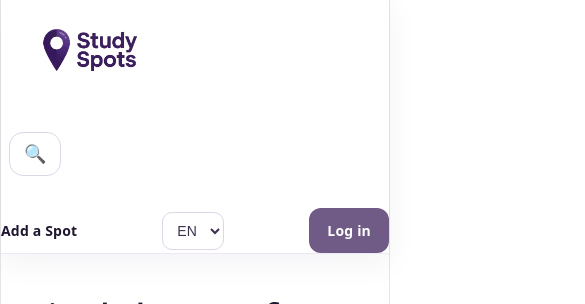
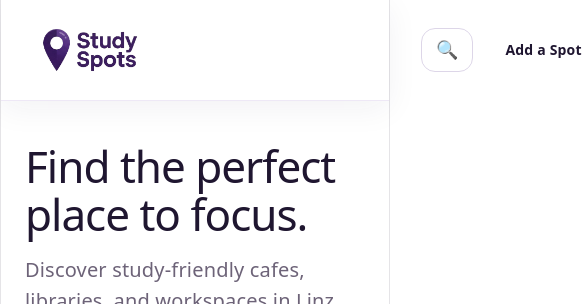
Before and after one commit to selcandalkilic/study_spots, a React (Vite) app: page / in a window 390 px wide. Shown: the top 304 px of the page, 585 px wide, since content can reach past the window. Built offline with nearby package versions, Linux system fonts and the light colour scheme; no server answers; the database is empty.

Commit message:
Navbar for mobile

```diff
--- a/src/App.css
+++ b/src/App.css
@@ -807,20 +807,29 @@ section {
 @media (max-width: 900px) {
   .navbar {
     height: auto;
-    min-height: auto;
-    padding: 12px 18px;
-    flex-wrap: wrap;
+    padding: 18px;
+    display: flex;
+    align-items: center;
+    justify-content: space-between;
+    flex-wrap: nowrap;
     gap: 10px;
   }
 
+  .navbar-logo {
+    flex: 0 0 auto;
+  }
+
   .navbar-logo-img {
-    height: 64px;
+    height: 80px;
+    width: auto;
+    display: block;
   }
 
   .navbar-search {
     order: 0;
-    max-width: 52px;
-    width: 52px;
+    flex: 0 0 auto;
+    width: auto;
+    max-width: none;
   }
 
   .navbar-search input {
@@ -828,10 +837,23 @@ section {
   }
 
   .navbar-links {
+    flex: 0 0 auto;
+    display: flex;
+    align-items: center;
     flex-wrap: nowrap;
-    gap: 10px;
-  }
-
+    gap: 8px;
+  }
+
+  .navbar-links a,
+  .navbar-links button,
+  .navbar-links select {
+    white-space: nowrap;
+  }
+
+  .hero-section h1 {
+    font-size: 40px;
+  }
+}
   .hero-section h1 {
     font-size: 40px;
   }
```
